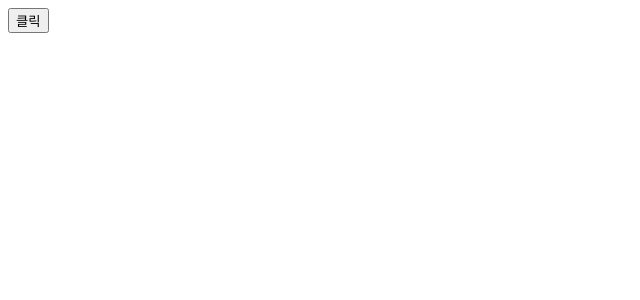
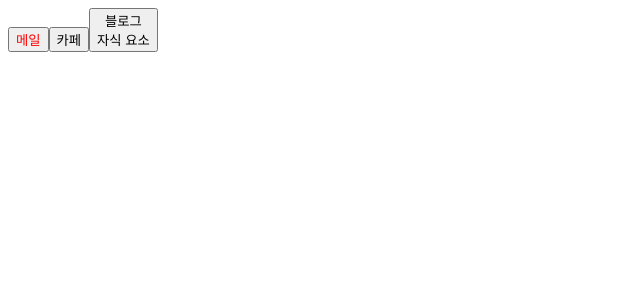
Before and after one commit to seongmin36/onebite-react-challenge, a React (Vite) app in the folder onebite-react/section05/: page / in a window 1280 px wide. Shown: the top 300 px of the page, without its empty margins (0-640 px from the left). Built offline with nearby package versions, Linux system fonts and the light colour scheme.

Commit message:
Props로 데이터 전달하기

```diff
--- a/onebite-react/section05/src/App.jsx
+++ b/onebite-react/section05/src/App.jsx
@@ -5,9 +5,22 @@
 import Main from "./components/Main";
 
 function App() {
+  const ButtonProps = {
+    text: "메일",
+    color: "red",
+    a: 1,
+    b: 2,
+    c: 3,
+  };
+
   return (
     <>
-      <Button />
+      {/* 스프레드 연산자로 Props 전달 */}
+      <Button {...ButtonProps} />
+      <Button text={"카페"} />
+      <Button text={"블로그"}>
+        <div>자식 요소</div>
+      </Button>
     </>
   );
 }
--- a/onebite-react/section05/src/components/Button.jsx
+++ b/onebite-react/section05/src/components/Button.jsx
@@ -1,5 +1,10 @@
-const Button = () => {
-  return <button>클릭</button>;
+const Button = ({ children, text, color = "black" }) => {
+  return (
+    <button style={{ color: color }}>
+      {text}
+      {children}
+    </button>
+  );
 };
 
 export default Button;
```
